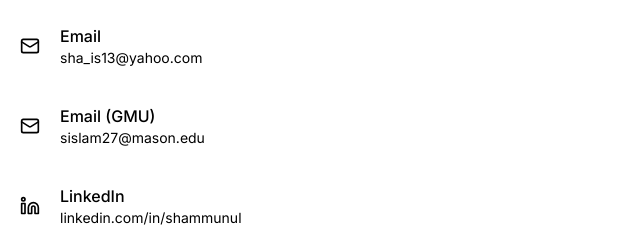
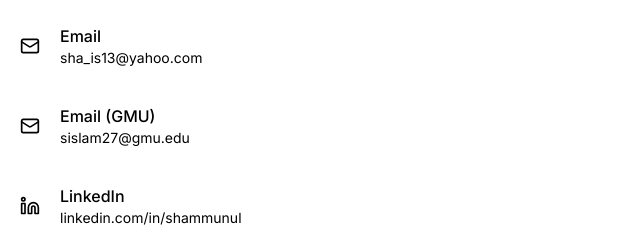
Before and after one commit to shammun/portfolio-website, a Next.js app: page /contact in a window 1280 px wide. Shown: the part 1020-1247 px from the top of the page, without its empty margins (0-640 px from the left). Built offline with nearby package versions, Linux system fonts and the light colour scheme.

Commit message:
Update GMU email to sislam27@gmu.edu on Contact page

```diff
--- a/src/app/contact/page.tsx
+++ b/src/app/contact/page.tsx
@@ -22,8 +22,8 @@
   },
   {
     name: "Email (GMU)",
-    value: "sislam27@mason.edu",
-    href: "mailto:sislam27@mason.edu",
+    value: "sislam27@gmu.edu",
+    href: "mailto:sislam27@gmu.edu",
     icon: Mail,
   },
   {
```
